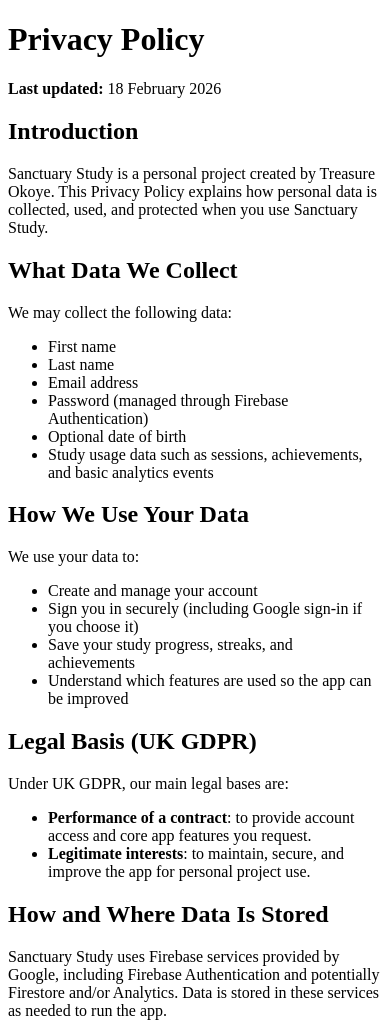
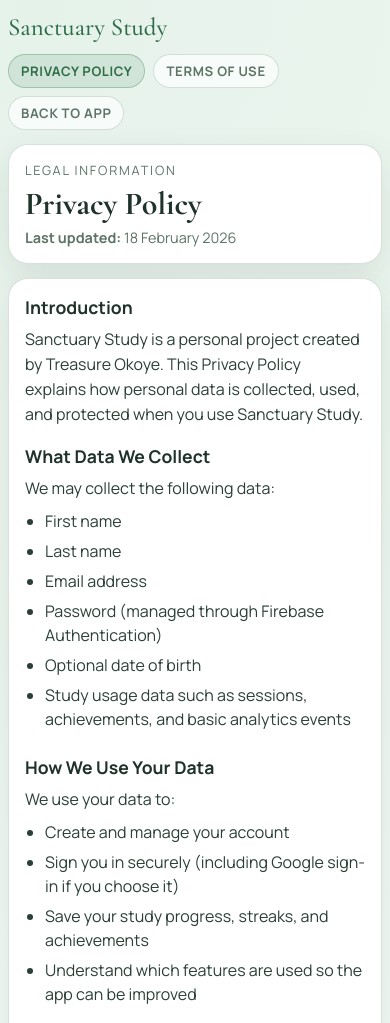
Before and after one commit to TOLearnsCode/Sanctuary-Study, a website: page privacy.html in a window 390 px wide. Shown: the top 1023 px of the page. Drawn offline with nearby package versions, Linux system fonts and the light colour scheme.

Commit message:
Document Sanctuary Study privacy and

```diff
--- /dev/null
+++ b/legal.css
@@ -0,0 +1,189 @@
+:root {
+  --bg: #f6fbf8;
+  --bg-deep: #e5f2ea;
+  --card: #ffffff;
+  --text: #1f3229;
+  --muted: #5d7467;
+  --line: rgba(95, 128, 109, 0.24);
+  --brand: #4f8c63;
+  --brand-strong: #2f6d48;
+  --shadow: 0 14px 34px rgba(29, 60, 44, 0.1);
+}
+
+* {
+  box-sizing: border-box;
+}
+
+html,
+body {
+  min-height: 100%;
+}
+
+body.legal-page {
+  margin: 0;
+  font-family: "Manrope", "Segoe UI", sans-serif;
+  color: var(--text);
+  background: radial-gradient(circle at 10% 0%, var(--bg-deep), transparent 50%), var(--bg);
+}
+
+.legal-shell {
+  width: min(980px, calc(100% - 28px));
+  margin: 20px auto 24px;
+  display: grid;
+  gap: 14px;
+}
+
+.legal-topbar {
+  display: flex;
+  justify-content: space-between;
+  align-items: center;
+  gap: 12px;
+  flex-wrap: wrap;
+}
+
+.legal-brand {
+  margin: 0;
+  font-family: "Cormorant Garamond", Georgia, serif;
+  font-size: clamp(1.55rem, 3.2vw, 2rem);
+  color: var(--brand-strong);
+}
+
+.legal-nav {
+  display: inline-flex;
+  align-items: center;
+  gap: 8px;
+  flex-wrap: wrap;
+}
+
+.legal-link {
+  text-decoration: none;
+  color: var(--muted);
+  border: 1px solid var(--line);
+  border-radius: 999px;
+  padding: 7px 12px;
+  background: rgba(255, 255, 255, 0.68);
+  font-size: 0.82rem;
+  font-weight: 700;
+  letter-spacing: 0.05em;
+  text-transform: uppercase;
+  transition: background-color 0.2s ease, color 0.2s ease, transform 0.15s ease;
+}
+
+.legal-link:hover {
+  background: #ffffff;
+  color: var(--brand-strong);
+  transform: translateY(-1px);
+}
+
+.legal-link.active {
+  background: rgba(79, 140, 99, 0.14);
+  color: var(--brand-strong);
+  border-color: rgba(79, 140, 99, 0.38);
+}
+
+.legal-card {
+  background: var(--card);
+  border: 1px solid var(--line);
+  border-radius: 20px;
+  box-shadow: var(--shadow);
+}
+
+.legal-hero {
+  padding: 22px;
+  display: grid;
+  gap: 8px;
+}
+
+.legal-kicker {
+  margin: 0;
+  color: var(--muted);
+  font-size: 0.8rem;
+  letter-spacing: 0.14em;
+  text-transform: uppercase;
+}
+
+.legal-title {
+  margin: 0;
+  font-family: "Cormorant Garamond", Georgia, serif;
+  font-size: clamp(2rem, 5vw, 3rem);
+  line-height: 1.04;
+}
+
+.legal-updated {
+  margin: 0;
+  color: var(--muted);
+  font-size: 0.9rem;
+}
+
+.legal-content {
+  padding: 22px;
+  display: grid;
+  gap: 18px;
+}
+
+.legal-section h2 {
+  margin: 0 0 8px;
+  font-size: 1.1rem;
+}
+
+.legal-section p {
+  margin: 0;
+  color: #2b3f35;
+  line-height: 1.55;
+}
+
+.legal-section ul {
+  margin: 8px 0 0;
+  padding-left: 20px;
+  color: #2b3f35;
+}
+
+.legal-section li {
+  margin: 6px 0;
+  line-height: 1.5;
+}
+
+.legal-callout {
+  border: 1px solid rgba(79, 140, 99, 0.3);
+  background: rgba(79, 140, 99, 0.08);
+  border-radius: 14px;
+  padding: 12px;
+}
+
+.legal-callout p {
+  margin: 0;
+}
+
+.legal-footer {
+  padding: 12px 8px 4px;
+  display: flex;
+  justify-content: space-between;
+  align-items: center;
+  gap: 10px;
+  flex-wrap: wrap;
+  color: var(--muted);
+  font-size: 0.8rem;
+  letter-spacing: 0.04em;
+}
+
+.legal-footer .legal-link {
+  font-size: 0.78rem;
+  padding: 6px 11px;
+}
+
+@media (max-width: 680px) {
+  .legal-shell {
+    width: min(980px, calc(100% - 16px));
+    margin: 12px auto 18px;
+  }
+
+  .legal-hero,
+  .legal-content {
+    padding: 16px;
+  }
+
+  .legal-footer {
+    flex-direction: column;
+    align-items: flex-start;
+  }
+}
--- a/privacy.html
+++ b/privacy.html
@@ -4,18 +4,38 @@
   <meta charset="UTF-8" />
   <meta name="viewport" content="width=device-width, initial-scale=1.0" />
   <title>Privacy Policy | Sanctuary Study</title>
+  <link rel="preconnect" href="https://fonts.googleapis.com" />
+  <link rel="preconnect" href="https://fonts.gstatic.com" crossorigin />
+  <link href="https://fonts.googleapis.com/css2?family=Cormorant+Garamond:wght@500;600;700&family=Manrope:wght@400;500;600;700&display=swap" rel="stylesheet" />
+  <link rel="stylesheet" href="./legal.css" />
 </head>
-<body>
-  <main class="container">
-    <h1>Privacy Policy</h1>
-    <p><strong>Last updated:</strong> 18 February 2026</p>
+<body class="legal-page">
+  <main class="legal-shell">
+    <header class="legal-topbar">
+      <p class="legal-brand">Sanctuary Study</p>
+      <nav class="legal-nav" aria-label="Legal pages">
+        <a class="legal-link active" href="./privacy.html">Privacy Policy</a>
+        <a class="legal-link" href="./terms.html">Terms of Use</a>
+        <a class="legal-link" href="./index.html">Back to App</a>
+      </nav>
+    </header>
 
+    <section class="legal-card legal-hero">
+      <p class="legal-kicker">Legal Information</p>
+      <h1 class="legal-title">Privacy Policy</h1>
+      <p class="legal-updated"><strong>Last updated:</strong> 18 February 2026</p>
+    </section>
+
+    <article class="legal-card legal-content">
+      <section class="legal-section">
         <h2>Introduction</h2>
         <p>
           Sanctuary Study is a personal project created by Treasure Okoye. This Privacy Policy explains how personal data is collected,
           used, and protected when you use Sanctuary Study.
         </p>
+      </section>
 
+      <section class="legal-section">
         <h2>What Data We Collect</h2>
         <p>We may collect the following data:</p>
         <ul>
@@ -26,7 +46,9 @@
           <li>Optional date of birth</li>
           <li>Study usage data such as sessions, achievements, and basic analytics events</li>
         </ul>
+      </section>
 
+      <section class="legal-section">
         <h2>How We Use Your Data</h2>
         <p>We use your data to:</p>
         <ul>
@@ -35,35 +57,39 @@
           <li>Save your study progress, streaks, and achievements</li>
           <li>Understand which features are used so the app can be improved</li>
         </ul>
+      </section>
 
+      <section class="legal-section">
         <h2>Legal Basis (UK GDPR)</h2>
-    <p>
-      Under UK GDPR, our main legal bases are:
-    </p>
+        <p>Under UK GDPR, our main legal bases are:</p>
         <ul>
           <li><strong>Performance of a contract</strong>: to provide account access and core app features you request.</li>
           <li><strong>Legitimate interests</strong>: to maintain, secure, and improve the app for personal project use.</li>
         </ul>
+      </section>
 
+      <section class="legal-section">
         <h2>How and Where Data Is Stored</h2>
         <p>
-      Sanctuary Study uses Firebase services provided by Google, including Firebase Authentication and potentially Firestore and/or
-      Analytics. Data is stored in these services as needed to run the app.
+          Sanctuary Study uses Firebase services provided by Google, including Firebase Authentication and potentially Firestore and/or Analytics.
+          Data is stored in these services as needed to run the app.
         </p>
         <p>
           For these services, Google/Firebase acts as a processor or service provider for the technical delivery of the app.
         </p>
+      </section>
 
+      <section class="legal-section">
         <h2>Who We Share Data With</h2>
-    <p>
-      We do not sell your personal data. Data is only shared with Firebase/Google as necessary to operate Sanctuary Study.
-    </p>
+        <p>We do not sell your personal data. Data is only shared with Firebase/Google as necessary to operate Sanctuary Study.</p>
+      </section>
 
+      <section class="legal-section">
         <h2>Data Retention</h2>
-    <p>
-      Your data is kept while your account is active. You can request deletion of your account and associated personal data at any time.
-    </p>
+        <p>Your data is kept while your account is active. You can request deletion of your account and associated personal data at any time.</p>
+      </section>
 
+      <section class="legal-section">
         <h2>Your Rights Under UK GDPR</h2>
         <p>You may have the right to:</p>
         <ul>
@@ -75,25 +101,34 @@
           <li>Object to certain processing</li>
           <li>Complain to the UK Information Commissioner's Office (ICO)</li>
         </ul>
+      </section>
 
+      <section class="legal-section">
         <h2>Cookies and Local Storage</h2>
         <p>
           Sanctuary Study may use cookies and/or browser local storage for authentication state, app settings, and optional analytics-related behavior.
           This is used to keep the app functional and improve user experience.
         </p>
+      </section>
 
+      <section class="legal-section">
         <h2>Contact</h2>
         <p>
           For privacy questions, data requests, or deletion requests, contact:
           <a href="mailto:buisnessot@gmail.com">buisnessot@gmail.com</a>
         </p>
+      </section>
 
+      <section class="legal-section legal-callout">
         <h2>Important Note</h2>
-    <p>
-      This policy is for a simple personal project and is provided for general transparency. It is not professional legal advice.
-    </p>
+        <p>This policy is for a simple personal project and is provided for general transparency. It is not professional legal advice.</p>
+      </section>
+    </article>
 
-    <p><a href="./index.html">Back to Sanctuary Study</a></p>
+    <footer class="legal-footer">
+      <span>Created by Sanctuary Labs</span>
+      <a class="legal-link" href="./index.html">Return to Sanctuary Study</a>
+    </footer>
   </main>
 </body>
 </html>
```
Also changed, not shown: terms.html (+50 -22 lines), README.md (added). Lines whose indentation alone changed are shown as unchanged.
